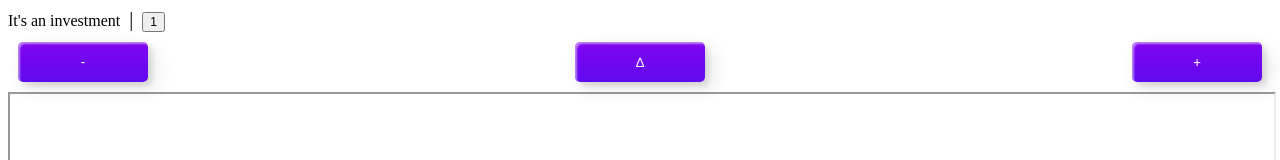
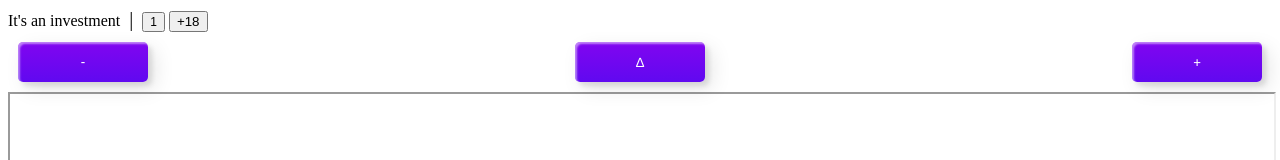
Before and after one commit to thetusharpandey/flex, a plain HTML site: page index.html in a window 1280 px wide. Shown: the top 160 px of the page. Drawn offline with Linux system fonts and the light colour scheme.

Commit message:
button add for queue skip

```diff
--- a/index.html
+++ b/index.html
@@ -8,6 +8,10 @@
 <body>
 	<script type="text/javascript">
 		let videoNum = 1
+		function counterIncrement(){
+			videoNum+=18;
+			document.getElementById('pageCounter').innerHTML=videoNum;
+		}
 		function prevVid() {
 			videoNum-=1;
 			document.getElementById('pageCounter').innerHTML=videoNum;
@@ -69,6 +73,7 @@
 		<div style="display: inline-block; margin-left: 5px; margin-right: 5px; font-size: 20px;">|</div>
 		<div style="display: inline-block;">
 			<button id="pageCounter" style="font-size: 12px;">1</button>
+			<button id="counterIncrement" onclick="counterIncrement()">+18</button>
 		</div>
 	</div>
 	<div id="mainContent" style="min-height: 100% !important;">
```
